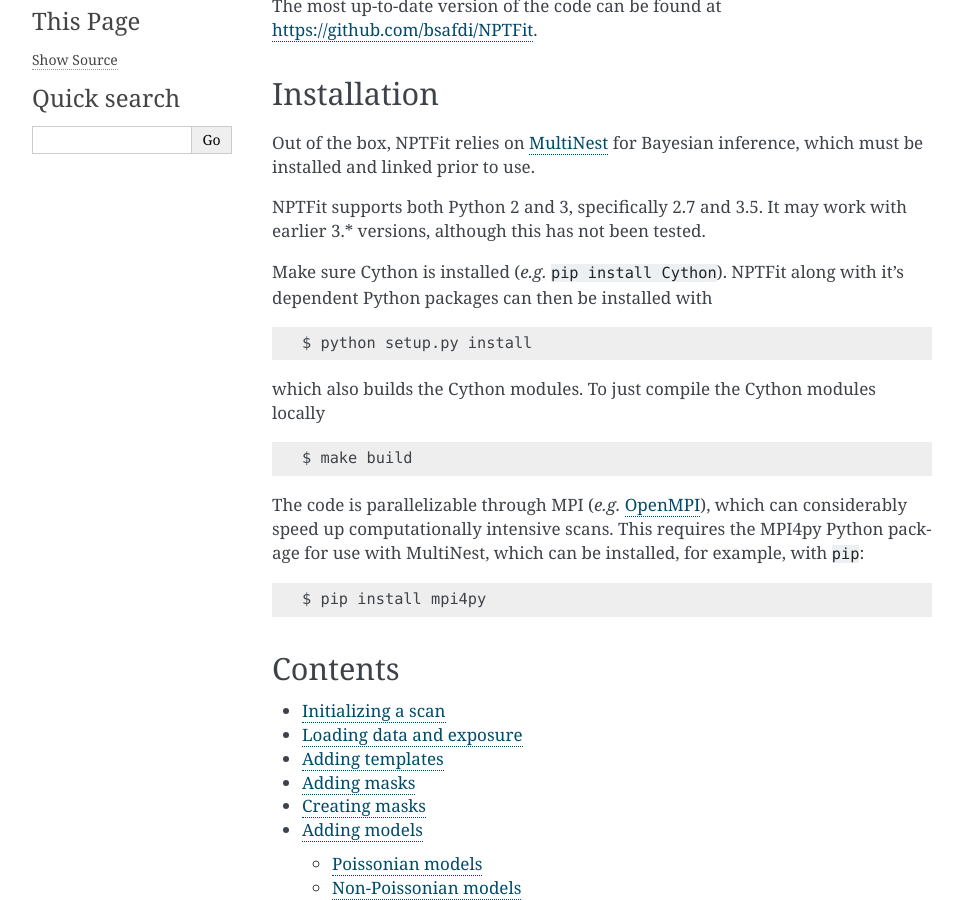
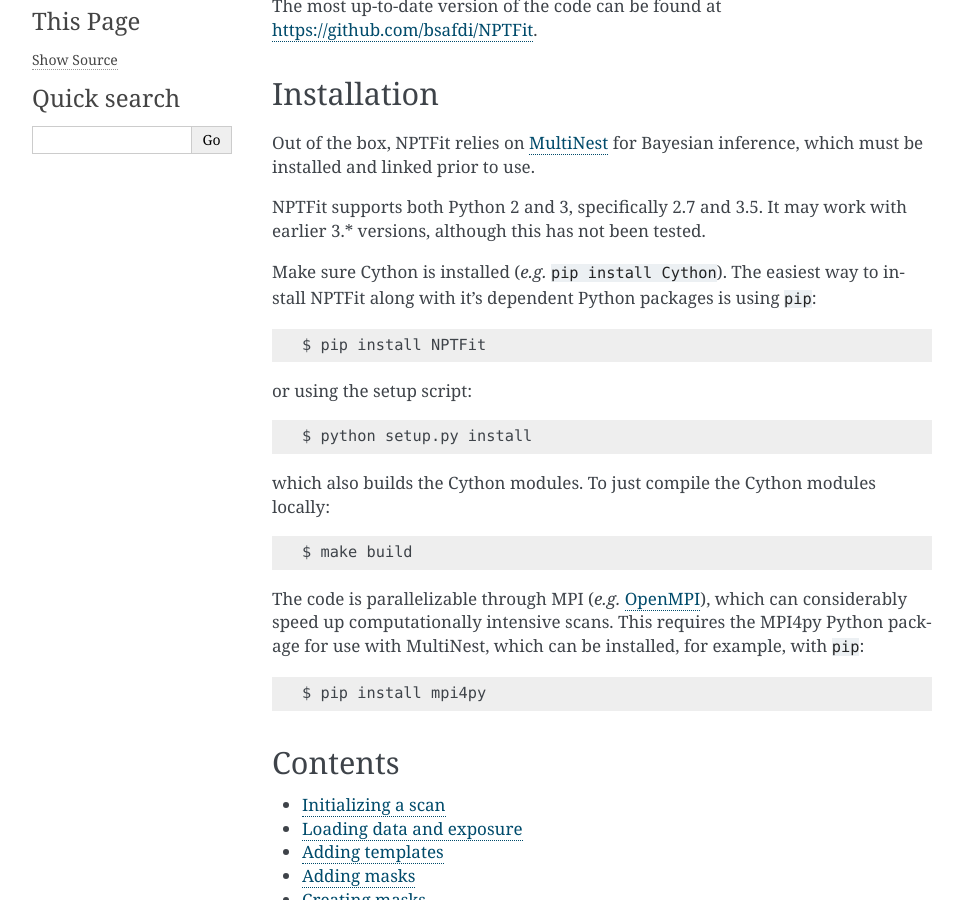
Before and after one commit to bsafdi/NPTFit, a Sphinx documentation site: the page built from docs/index.rst, in a window 1280 px wide and 900 px high, scrolled down 357 px. Shown: the whole window, without its empty margins (148-1111 px from the left). Built offline with Sphinx 7.4.7, drawn with Linux system fonts in a browser that asks for light colours; pages that are not in the unit, such as notebooks, are missing from menus.

Commit message:
Updated pip instructions

```diff
--- a/docs/index.rst
+++ b/docs/index.rst
@@ -18,18 +18,26 @@
 Installation
 ------------
 
+
 Out of the box, NPTFit relies on `MultiNest <https://ccpforge.cse.rl.ac.uk/gf/project/multinest/>`_ for Bayesian inference, which must be
 installed and linked prior to use.
 
 NPTFit supports both Python 2 and 3, specifically 2.7 and 3.5. It may work with earlier 3.* versions, although this has not been tested.
 
-Make sure Cython is installed (*e.g.* :code:`pip install Cython`). NPTFit along with it's dependent Python packages can then be installed with
+Make sure Cython is installed (*e.g.* :code:`pip install Cython`). The easiest way to install NPTFit along with it's dependent Python packages
+is using ``pip``:
+
+.. code:: sh
+
+  $ pip install NPTFit
+
+or using the setup script:
 
 .. code:: sh
 
   $ python setup.py install
 
-which also builds the Cython modules. To just compile the Cython modules locally
+which also builds the Cython modules. To just compile the Cython modules locally:
 
 .. code:: sh
 
@@ -38,6 +46,7 @@
 The code is parallelizable through MPI (*e.g.* `OpenMPI <https://www.open-mpi.org/software/ompi/v2.0/>`_), which can
 considerably speed up computationally intensive scans. This requires the MPI4py Python package for use with MultiNest, which
 can be installed, for example, with ``pip``:
+
 
 .. code:: sh
 
```
Also changed, not shown: README.rst (+9 -2 lines).
